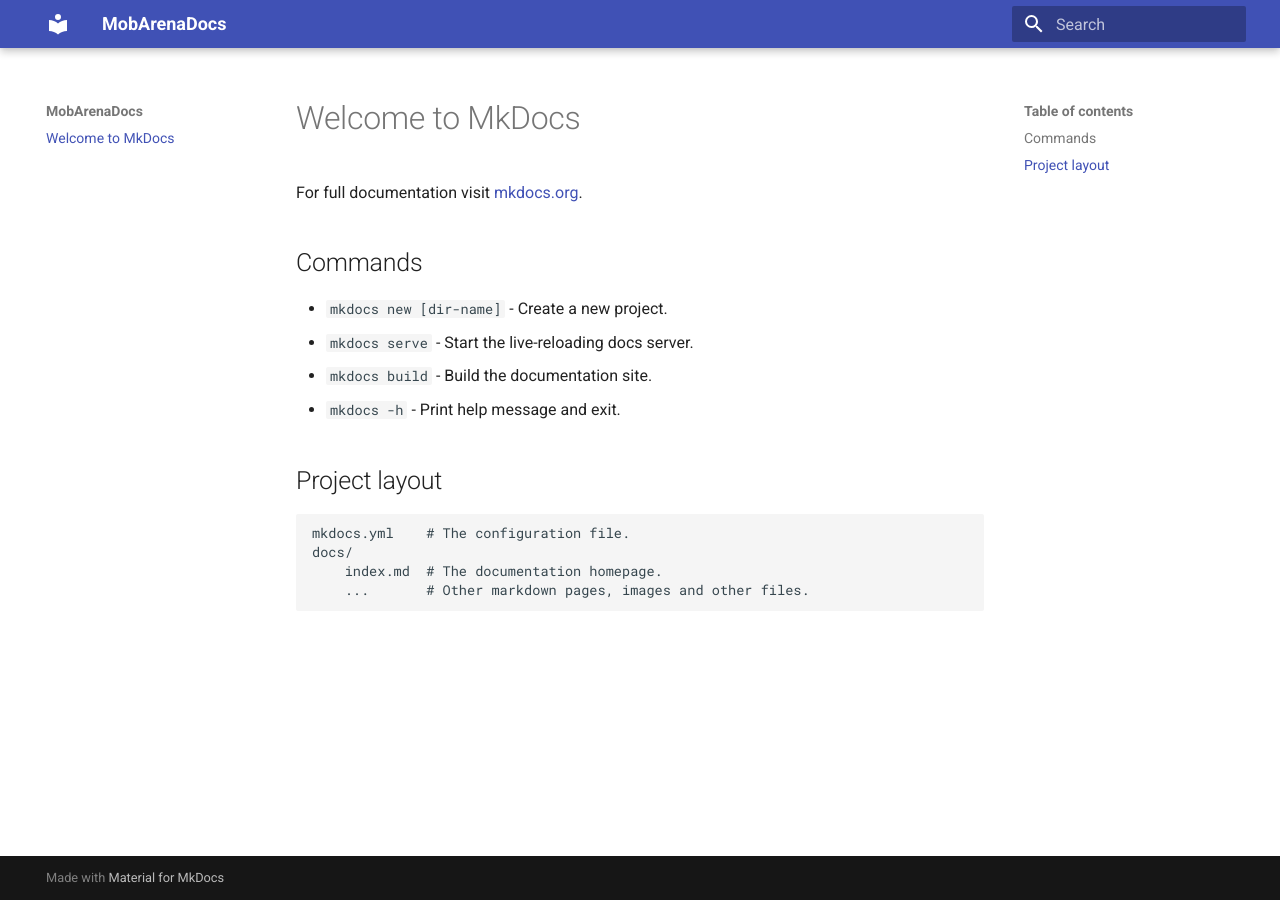
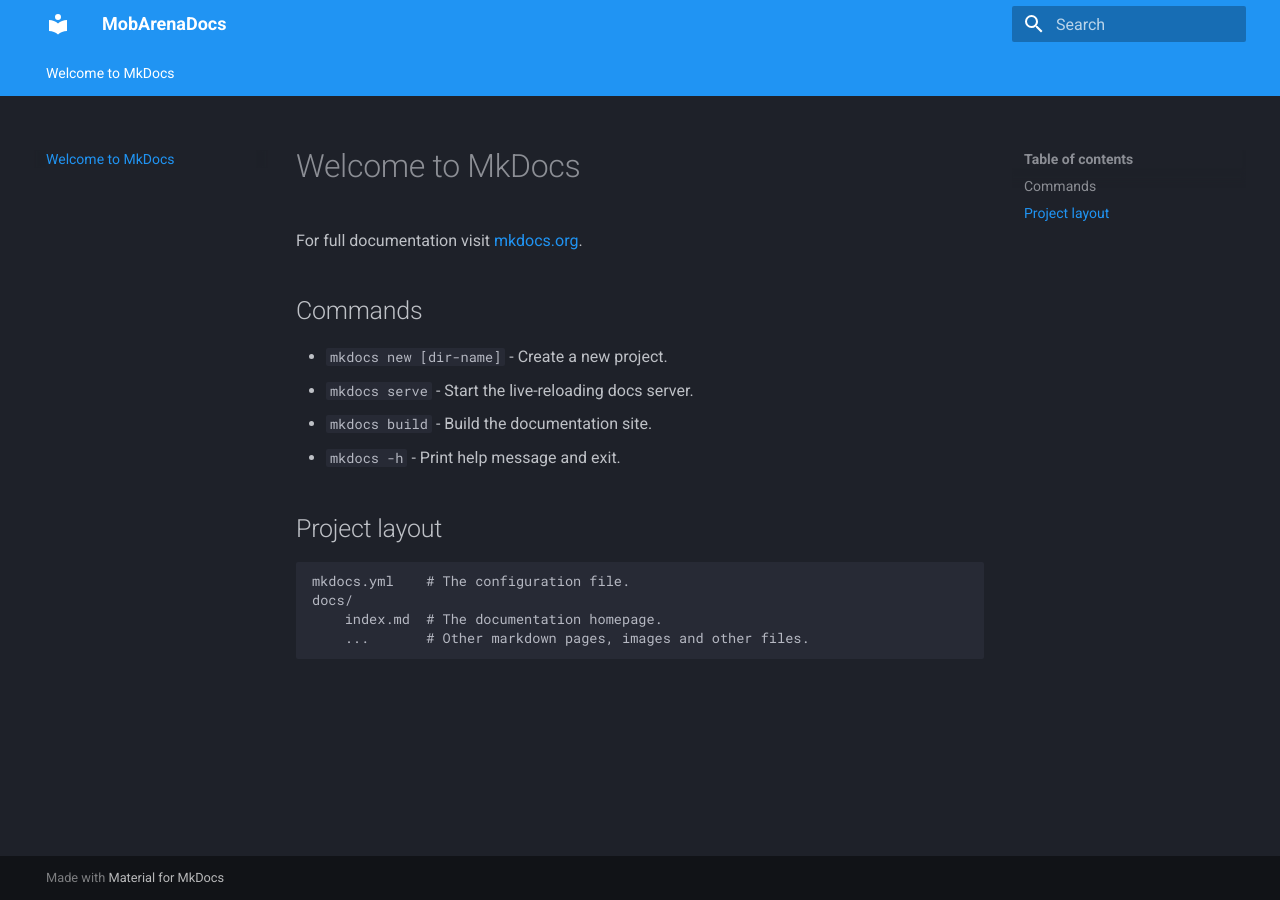
Before and after one commit to TheTecnoKing/MobArena, an MkDocs documentation site: the page built from docs/index.md, in a window 1280 px wide. Built offline with MkDocs 1.6.1 and Material for MkDocs 9.7.7, drawn with Linux system fonts in a browser that asks for light colours.

Commit message:
Update mkdocs.yml

```diff
--- a/mkdocs.yml
+++ b/mkdocs.yml
@@ -1,3 +1,10 @@
 site_name: MobArenaDocs
 theme:
   name: material
+  palette:
+    scheme: slate
+    primary: blue
+    accent: indigo
+  features:
+    - navigation.instant
+    - navigation.tabs
```
